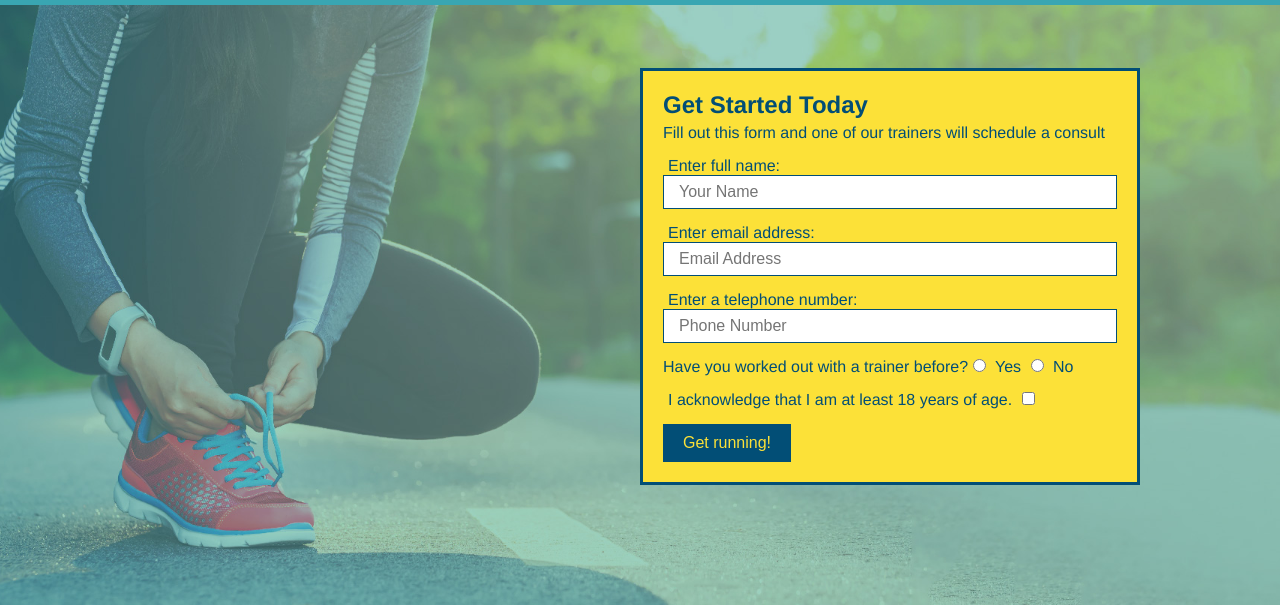
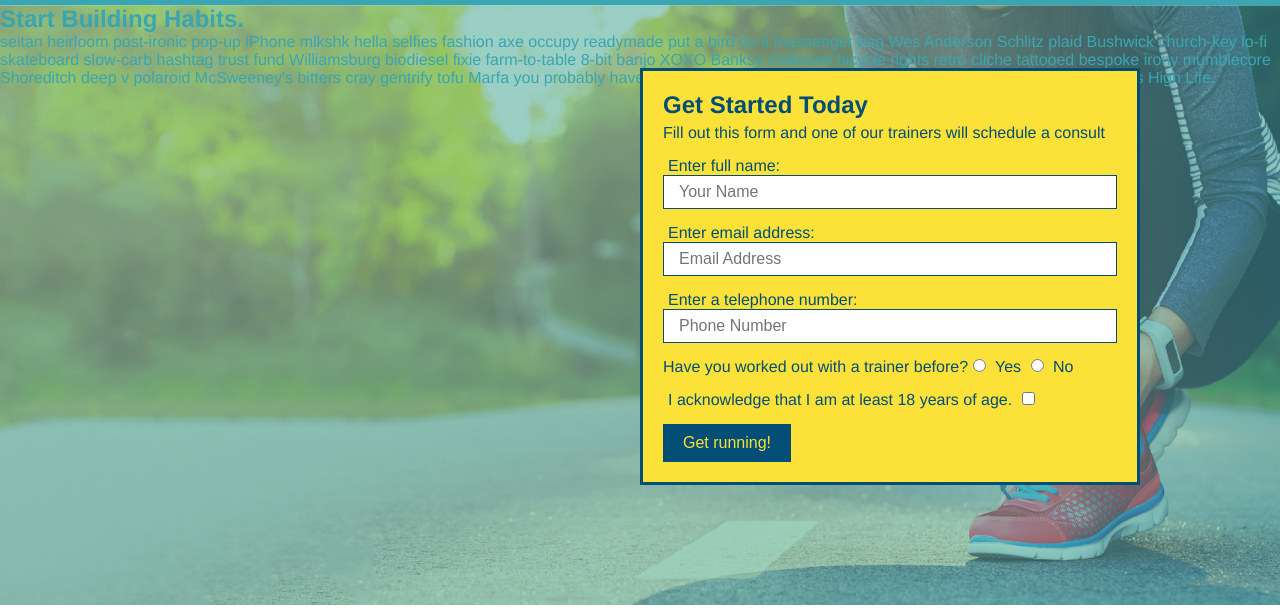
Before and after one commit to Shmeeheart/run-buddy, a plain HTML site: page index.html in a window 1280 px wide. Shown: the part 77-687 px from the top of the page. Drawn offline with Linux system fonts and the light colour scheme.

Commit message:
add content to hero, replace image

```diff
--- a/assets/css/style.css
+++ b/assets/css/style.css
@@ -73,7 +73,7 @@ section {
 
 /* Hero Style Start */
 .hero {
-    background-image: url('../images/hero-bg.jpeg');
+    background-image: url('../images/hero-bg.jpg');
     height: 600px;
     background-size: cover;
     background-position: center;
--- a/index.html
+++ b/index.html
@@ -36,6 +36,12 @@
         <section>
         <section class="hero">
             <div>
+                <div class="hero-cta">
+                    <h2>Start Building Habits.</h2>
+                    <p>
+                      seitan heirloom post-ironic pop-up iPhone mlkshk hella selfies fashion axe occupy readymade put a bird on it messenger bag Wes Anderson Schlitz plaid Bushwick church-key lo-fi skateboard slow-carb hashtag trust fund Williamsburg biodiesel fixie farm-to-table 8-bit banjo XOXO Banksy chillwave bicycle rights retro cliche tattooed bespoke irony mumblecore Shoreditch deep v polaroid McSweeney's bitters cray gentrify tofu Marfa you probably haven't heard of them yr banh mi asymmetrical art party selvage letterpress High Life.
+                    </p>
+                  </div>
             <div class="hero-form">
                 <h3>Get Started Today</h3>
                 <p>Fill out this form and one of our trainers will schedule a consult</p>
```
Also changed, not shown: assets/images/hero-bg.jpeg (deleted), assets/images/hero-bg.jpg (added), 1 other file.
